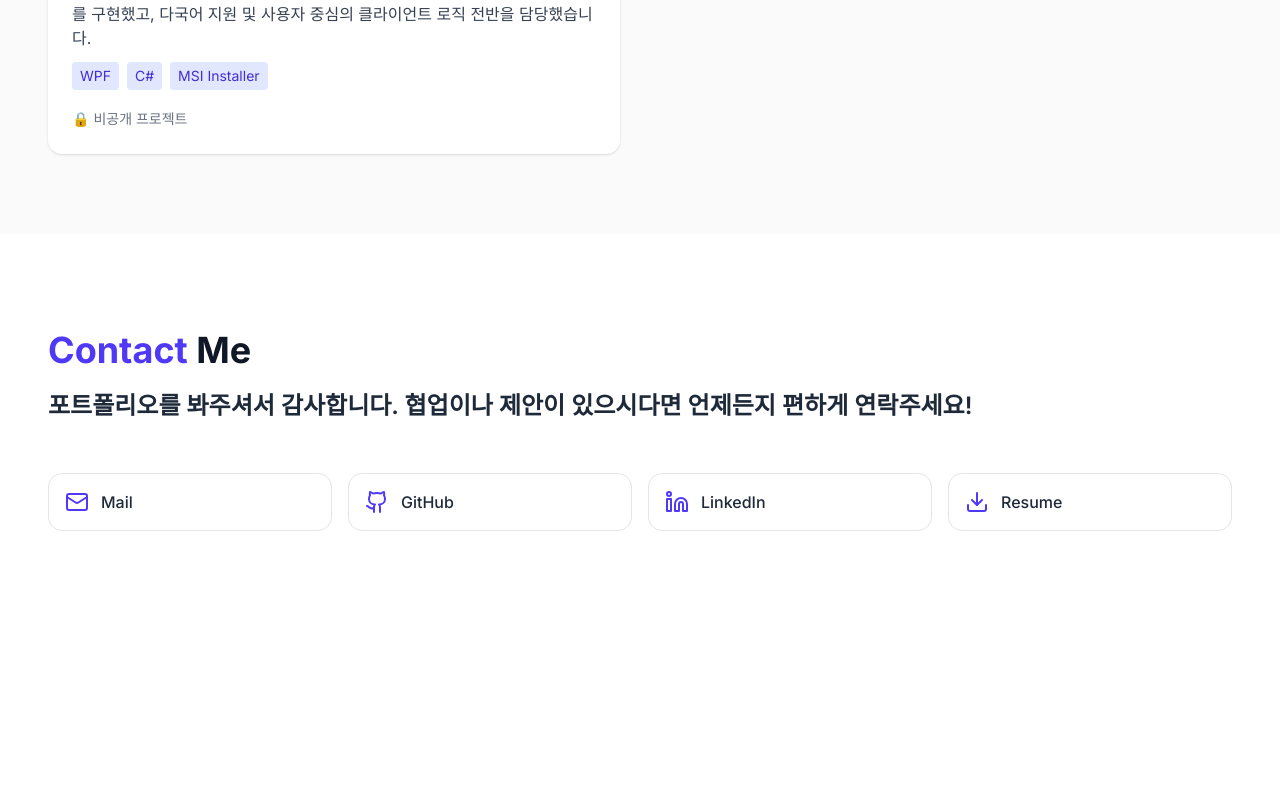
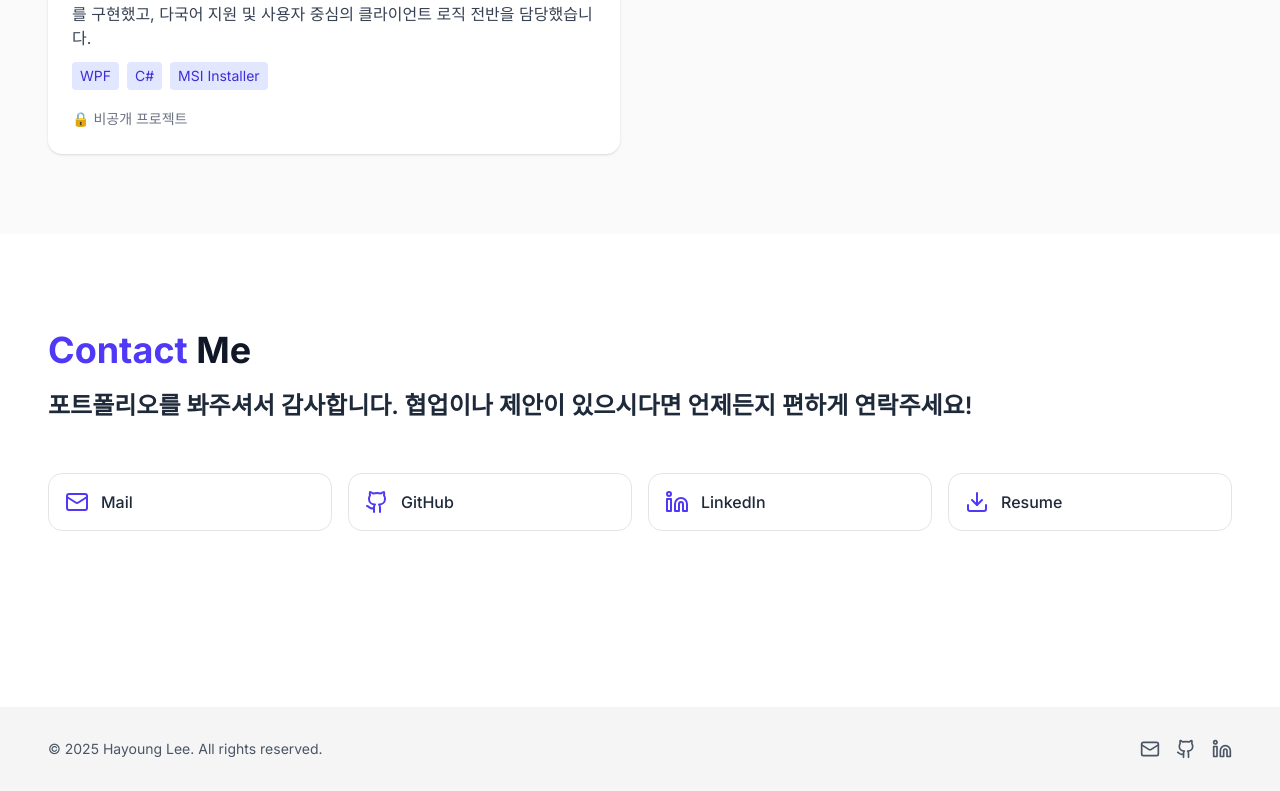
Before and after one commit to hayoungbuilds/portfolio-site, a Next.js app: page / in a window 1280 px wide. Shown: the part 4800-5591 px from the top of the page. Before the commit the page ends 5427 px from the top, so only its background shows below. Built offline with nearby package versions, Linux system fonts and the light colour scheme.

Commit message:
feat: footer 추가

```diff
--- a/src/app/layout.tsx
+++ b/src/app/layout.tsx
@@ -3,6 +3,7 @@ import { Inter } from 'next/font/google';
 import './globals.css';
 import { cn } from '../lib/utils';
 import ResumeButton from '@/components/common/ResumeButton';
+import Footer from '@/components/common/Footer';
 
 const inter = Inter({ subsets: ['latin'] });
 
@@ -20,6 +21,7 @@ export default function RootLayout({
         <html lang="en">
             <body className={cn('min-h-screen bg-white text-gray-900', inter.className)}>
                 {children}
+                <Footer />
                 <ResumeButton />
             </body>
         </html>
--- /dev/null
+++ b/src/components/common/Footer.tsx
@@ -0,0 +1,41 @@
+import { Github, Linkedin, Mail } from 'lucide-react';
+
+export default function Footer() {
+    return (
+        <footer className="bg-neutral-100 dark:bg-neutral-900 text-gray-600 dark:text-gray-400 py-8 mt-20">
+            <div className="container mx-auto px-6 sm:px-8 md:px-10 lg:px-12 max-w-7xl flex flex-col sm:flex-row items-center justify-between gap-4">
+                <p className="text-sm">&copy; {new Date().getFullYear()} Hayoung Lee. All rights reserved.</p>
+
+                <div className="flex gap-4">
+                    <a
+                        href="mailto:madebyhayoung@gmail.com"
+                        target="_blank"
+                        rel="noreferrer"
+                        aria-label="Email"
+                        className="hover:text-indigo-600 transition"
+                    >
+                        <Mail className="w-5 h-5" />
+                    </a>
+                    <a
+                        href="https://github.com/hayoungbuilds"
+                        target="_blank"
+                        rel="noreferrer"
+                        aria-label="GitHub"
+                        className="hover:text-indigo-600 transition"
+                    >
+                        <Github className="w-5 h-5" />
+                    </a>
+                    <a
+                        href="https://www.linkedin.com/in/ha0lee"
+                        target="_blank"
+                        rel="noreferrer"
+                        aria-label="LinkedIn"
+                        className="hover:text-indigo-600 transition"
+                    >
+                        <Linkedin className="w-5 h-5" />
+                    </a>
+                </div>
+            </div>
+        </footer>
+    );
+}
```
